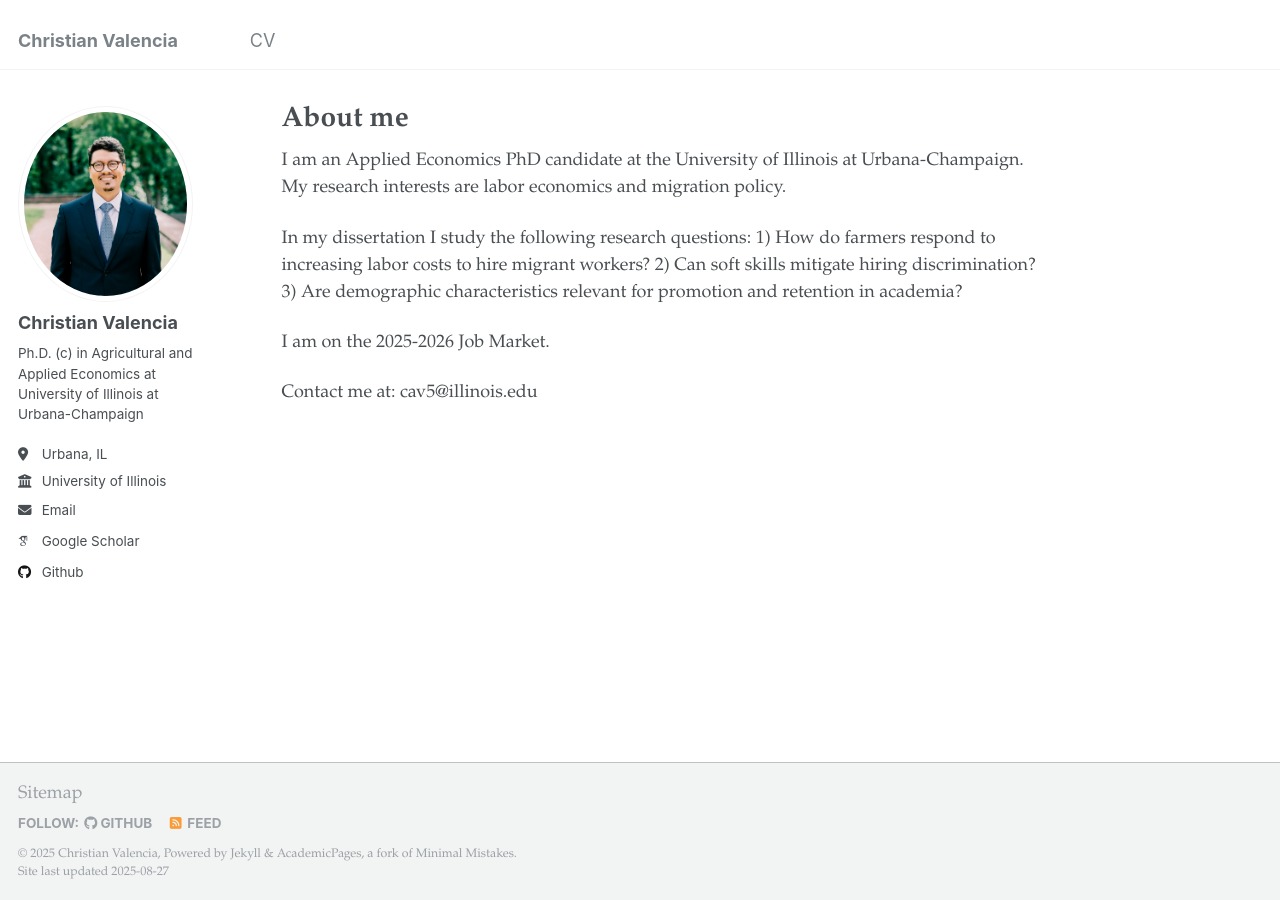
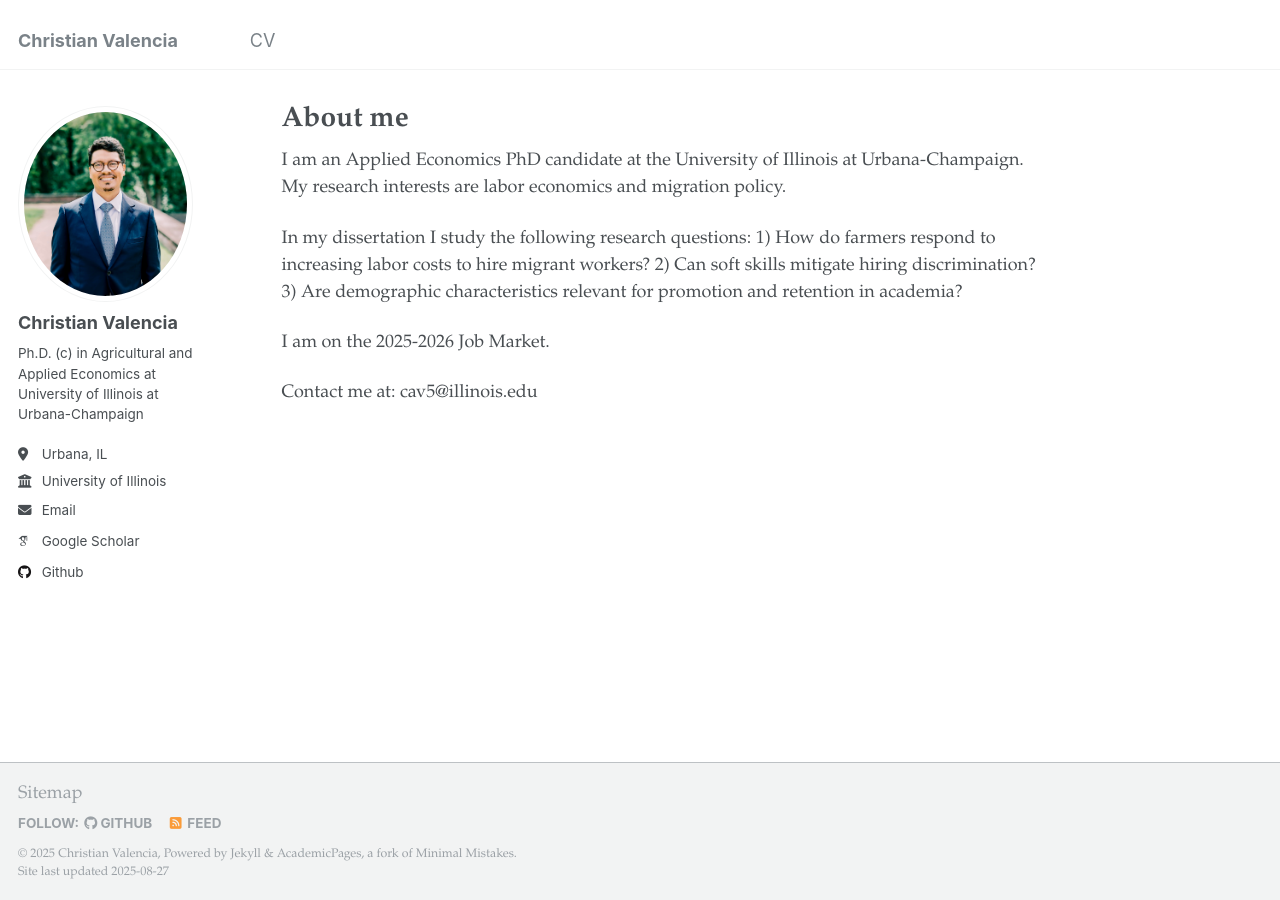
Before and after one commit to valenciac/valenciac.github.io, a Jekyll site: the page built from _pages/about.md, in a window 1280 px wide. Built offline with Jekyll 4.4.1, drawn with Linux system fonts in a browser that asks for light colours; some web fonts are replaced.

Commit message:
Update _config.yml

```diff
--- a/_config.yml
+++ b/_config.yml
@@ -21,7 +21,7 @@ repository               : "academicpages/academicpages.github.io"
 #               Additional customization can be done by editing /_includes/author-profile.html
 author:
   # Biographic information
-  avatar           : "Image_v1.jpg"
+  avatar           : "Image 2.jpg"
   name             : "Christian Valencia"
   pronouns         : # example: "she/her"
   bio              : "Ph.D. (c) in Agricultural and Applied Economics at University of Illinois at Urbana-Champaign"
```
